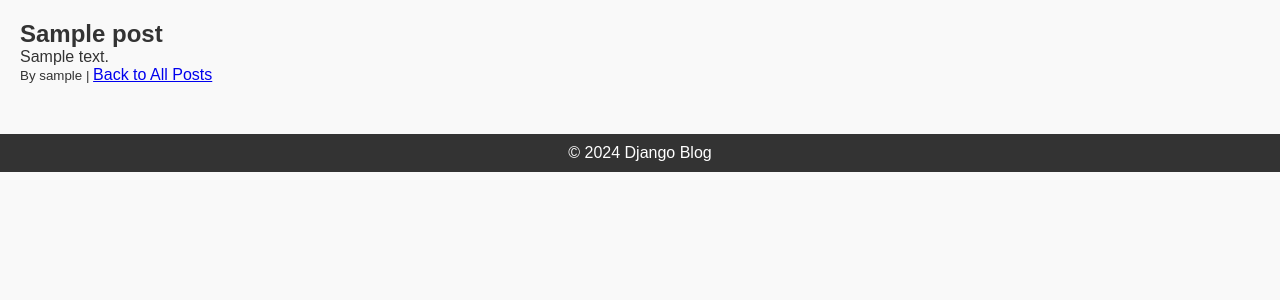
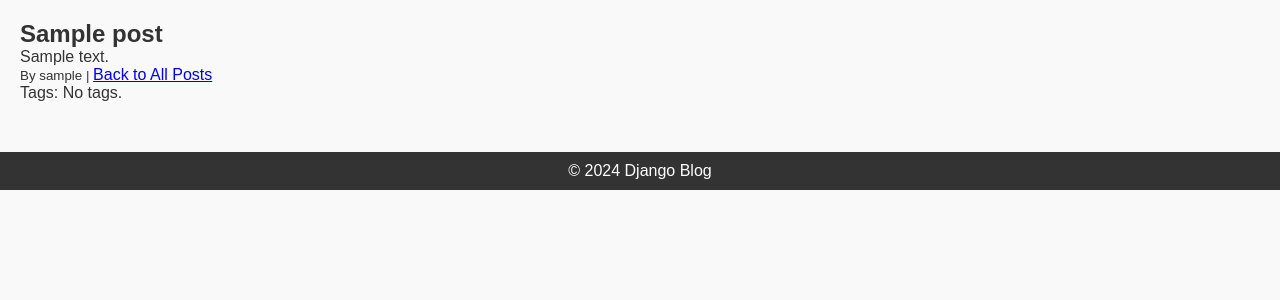
Before and after one commit to IjalusiMargaret/Alx_DjangoLearnLab, a Django app: page /post/1/ in a window 1280 px wide. Shown: the part 41-341 px from the top of the page. Run offline with Django 5.2, Linux system fonts and the light colour scheme; tables that the repository leaves empty hold one stand-in row (values such as "Sample post"); parts of the project's set-up code (start-up, migrations or seed data) failed here and were passed over.

Commit message:
task 3 done

```diff
--- a/django_blog/blog/forms.py
+++ b/django_blog/blog/forms.py
@@ -4,4 +4,4 @@ from .models import Post
 class PostForm(forms.ModelForm):
     class Meta:
         model = Post
-        fields = ['title', 'content']
+        fields = ['title', 'content', 'tags']
--- a/django_blog/blog/models.py
+++ b/django_blog/blog/models.py
@@ -1,11 +1,14 @@
 from django.db import models
 from django.contrib.auth.models import User
+from taggit.managers import TaggableManager
+
 
 class Post(models.Model):
     title = models.CharField(max_length=200)
     content = models.TextField()
     published_date = models.DateTimeField(auto_now_add=True)
     author = models.ForeignKey(User, on_delete=models.CASCADE)
+    tags = TaggableManager()
 
     def __str__(self):
         return self.title
--- a/django_blog/blog/templates/blog/post_detail.html
+++ b/django_blog/blog/templates/blog/post_detail.html
@@ -9,4 +9,14 @@
         <a href="{% url 'post-delete' post.pk %}">Delete</a>
     {% endif %}
     <a href="{% url 'post-list' %}">Back to All Posts</a>
+
+    <!-- In post_detail.html -->
+<p>Tags:
+    {% for tag in post.tags.all %}
+      <a href="{% url 'posts-by-tag' tag.name %}">{{ tag.name }}</a>{% if not forloop.last %}, {% endif %}
+    {% empty %}
+      No tags.
+    {% endfor %}
+  </p>
+
 {% endblock %}
--- a/django_blog/blog/urls.py
+++ b/django_blog/blog/urls.py
@@ -21,4 +21,7 @@ urlpatterns = [
     path('post/<int:pk>/', PostDetailView.as_view(), name='post-detail'),
     path('post/<int:pk>/update/', PostUpdateView.as_view(), name='post-update'),
     path('post/<int:pk>/delete/', PostDeleteView.as_view(), name='post-delete'),
+
+    path('search/', views.search_posts, name='post-search'),
+    path('tags/<str:tag>/', views.PostListView.as_view(), name='posts-by-tag'),
 ]
--- a/django_blog/blog/views.py
+++ b/django_blog/blog/views.py
@@ -5,11 +5,27 @@
 from django.contrib.auth.models import User
 from django import forms
 
-from django.shortcuts import get_object_or_404
+#from django.shortcuts import get_object_or_404
 from django.views.generic import ListView, DetailView, CreateView, UpdateView, DeleteView
 from django.contrib.auth.mixins import LoginRequiredMixin, UserPassesTestMixin
 from django.urls import reverse_lazy
+#from .models import Post
+
+from django.db.models import Q
+#from django.shortcuts import render
 from .models import Post
+
+def search_posts(request):
+    query = request.GET.get('q')
+    posts = Post.objects.all()
+    if query:
+        posts = posts.filter(
+            Q(title__icontains=query) |
+            Q(content__icontains=query) |
+            Q(tags__name__icontains=query)
+        ).distinct()
+    return render(request, 'blog/search_results.html', {'posts': posts, 'query': query})
+
 
 # Extend UserCreationForm to include email
 class CustomUserCreationForm(UserCreationForm):
@@ -72,7 +88,14 @@
     model = Post
     template_name = 'blog/post_list.html'
     context_object_name = 'posts'
-    ordering = ['-created_at']
+
+    def get_queryset(self):
+        queryset = super().get_queryset()
+        tag = self.kwargs.get('tag')
+        if tag:
+            queryset = queryset.filter(tags__name__iexact=tag)
+        return queryset
+
 
 # Detail View for viewing a single post
 class PostDetailView(DetailView):
--- a/django_blog/django_blog/settings.py
+++ b/django_blog/django_blog/settings.py
@@ -38,6 +38,7 @@ INSTALLED_APPS = [
     'django.contrib.messages',
     'django.contrib.staticfiles',
     'blog',
+    'taggit',
 ]
 
 MIDDLEWARE = [
```
Also changed, not shown: django_blog/blog/templates/blog/search_result.html (added, +14 -0 lines), django_blog/blog/migrations/0002_post_tags.py (added), django_blog/db.sqlite3.
